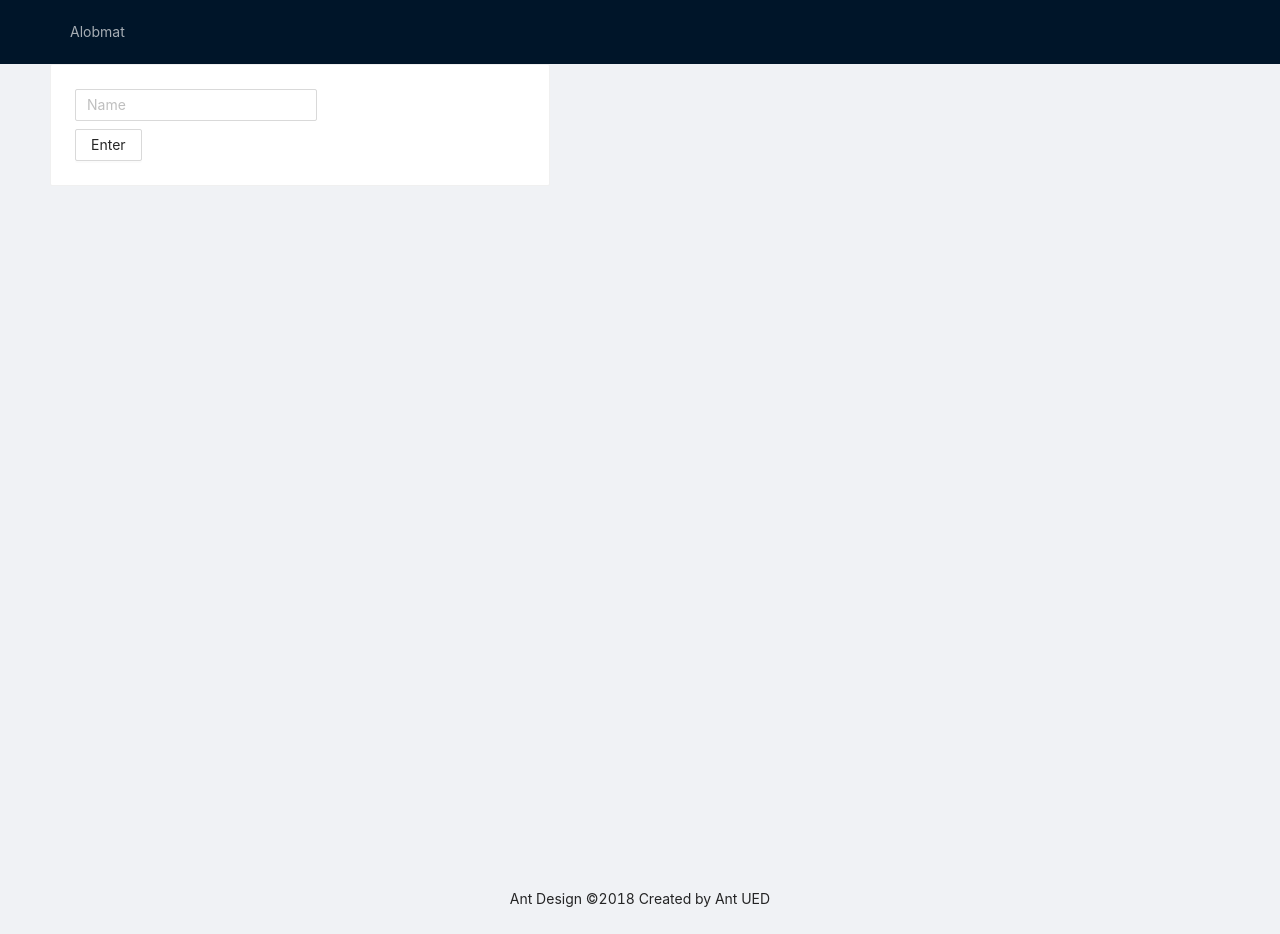
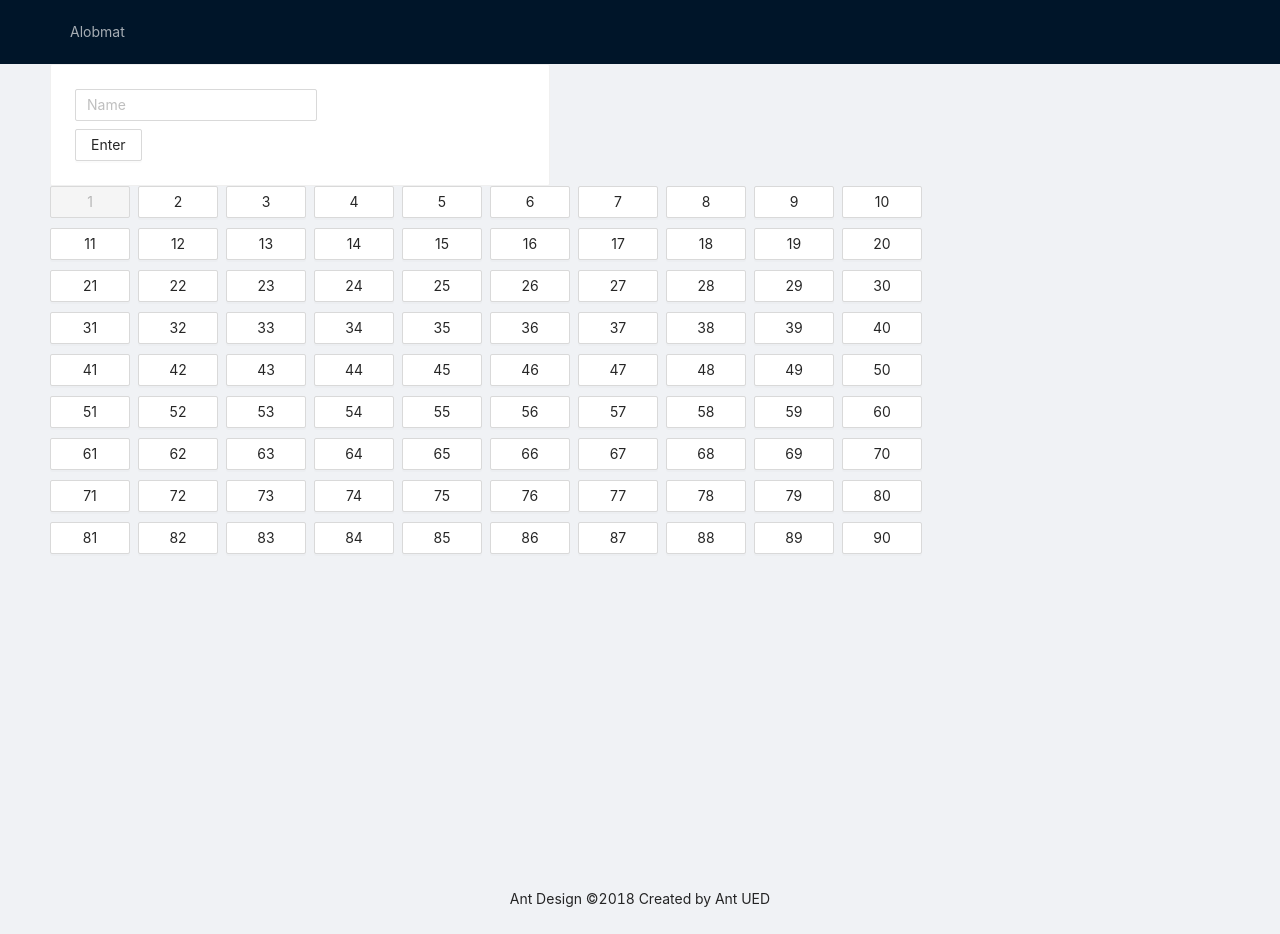
Before and after one commit to sandeephkamath/alobmat-fe-antd, a React (Create React App) app: page / in a window 1280 px wide. Built offline with nearby package versions, Linux system fonts and the light colour scheme; what colyseus.js would draw is missing.

Commit message:
NumberGrid.tsx

```diff
--- a/src/containers/GameContainer.tsx
+++ b/src/containers/GameContainer.tsx
@@ -6,6 +6,7 @@ import {GameState} from "./GameState";
 import * as queryString from 'query-string';
 import {WaitingToJoinContainer} from "./WaitingToJoinContainer";
 import {ColyseusConnector} from "../colyesues/Connector";
+import {NumberGrid} from "./NumberGrid";
 
 export const GameContainer = () => {
 
@@ -67,5 +68,6 @@ export const GameContainer = () => {
                             roomId={roomId}
                             playerNames={playerNames}
                             isHost={isHost}/>
+    <NumberGrid selectedNumbers={[1]}/>
   </Row>);
 };
--- /dev/null
+++ b/src/containers/NumberGrid.tsx
@@ -0,0 +1,25 @@
+import {Button, Row, Space} from "antd";
+import React from "react";
+
+export interface NumberGridProps {
+  selectedNumbers: Array<number>;
+}
+
+export const NumberGrid = (props: NumberGridProps) => {
+
+  const range = (start: number, end: number) => Array.from({length: (end - start)}, (v, k) => k + start);
+
+  const getNumberButton = (num: number) => {
+    return (<Button disabled={props.selectedNumbers.indexOf(num) > -1}
+                    value={num}
+                    onClick={() => console.log(num)}
+                    style={{width: '80px'}}>{num}</Button>);
+  };
+
+  const getRow = (start: number, end: number) => {
+    return <Space>{range(start, end).map(num => getNumberButton(num))}</Space>;
+  };
+
+  return <div>{range(0.1, 10).map(num => <Row
+      style={{marginBottom: '10px'}}>{getRow(num * 10, num * 10 + 10)}</Row>)}</div>;
+};
```
